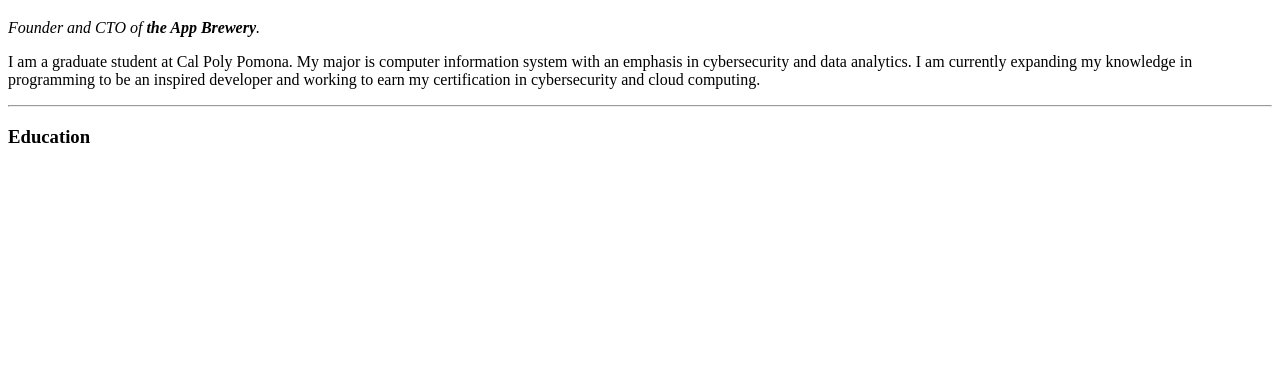
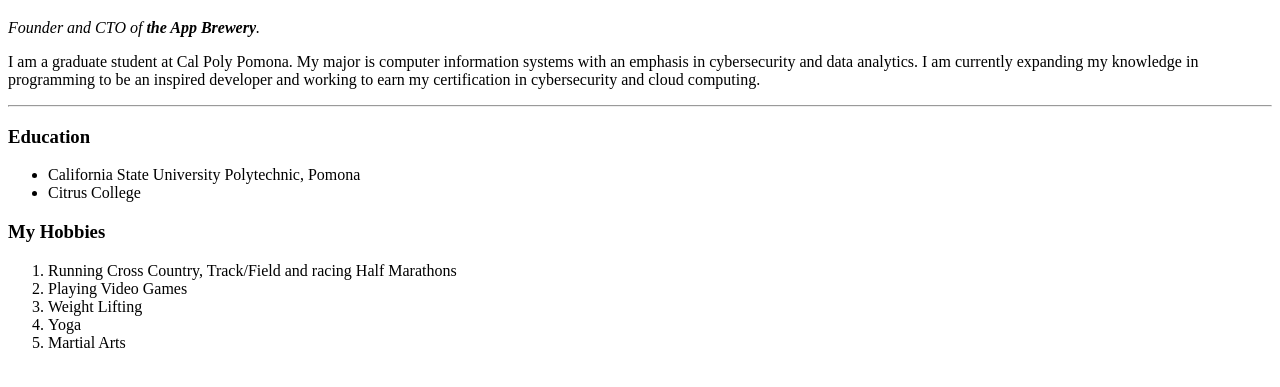
Before and after one commit to mperezruns/Web-Development-Bootcamp, a plain HTML site: page HTML - Personal Site/index.html in a window 1280 px wide. Shown: the part 61-448 px from the top of the page. Drawn offline with Linux system fonts and the light colour scheme.

Commit message:
HTML Lists commit

```diff
--- a/HTML - Personal Site/index.html
+++ b/HTML - Personal Site/index.html
@@ -9,15 +9,24 @@
 <body>
   <h1>Mark Perez</h1>
   <p><em>Founder and CTO of <strong>the App Brewery</strong>.</em></p>
-  <p>I am a graduate student at Cal Poly Pomona. My major is computer information system
+  <p>I am a graduate student at Cal Poly Pomona. My major is computer information systems
   with an emphasis in cybersecurity and data analytics. I am currently expanding my knowledge in
   programming to be an inspired developer and working to earn my certification in cybersecurity and cloud computing.</p>
 
 <!--HTML hr tag is used here-->
-<hr>
-<h3>Education</h3>
-
-
-</body>
-
+  <hr>
+  <h3> Education </h3>
+  <ul>
+    <li>California State University Polytechnic, Pomona</li>
+    <li>Citrus College</li>
+  </ul>
+  <h3>My Hobbies</h3>
+  <ol>
+    <li>Running Cross Country, Track/Field and racing Half Marathons</li>
+    <li>Playing Video Games</li>
+    <li>Weight Lifting</li>
+    <li>Yoga</li>
+    <li>Martial Arts</li>
+  </ol>
+  </body>
 </html>
```
